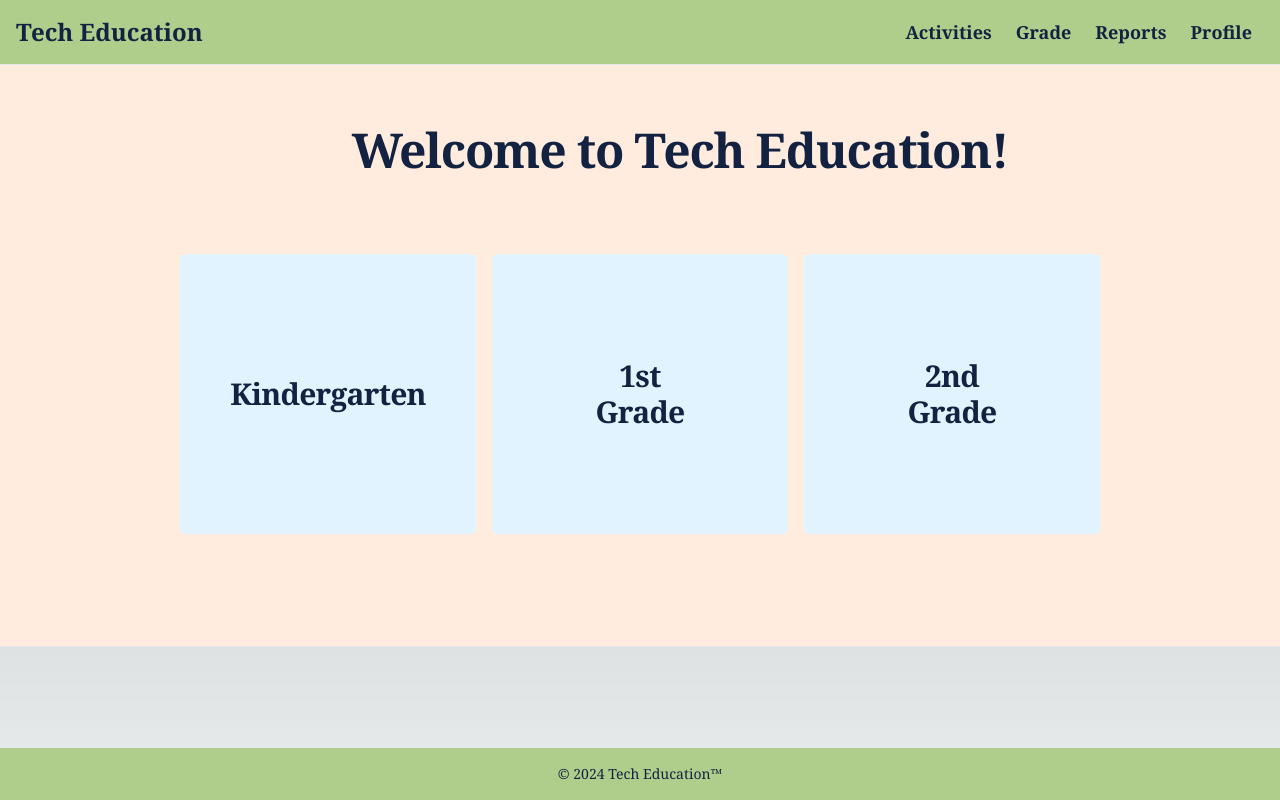
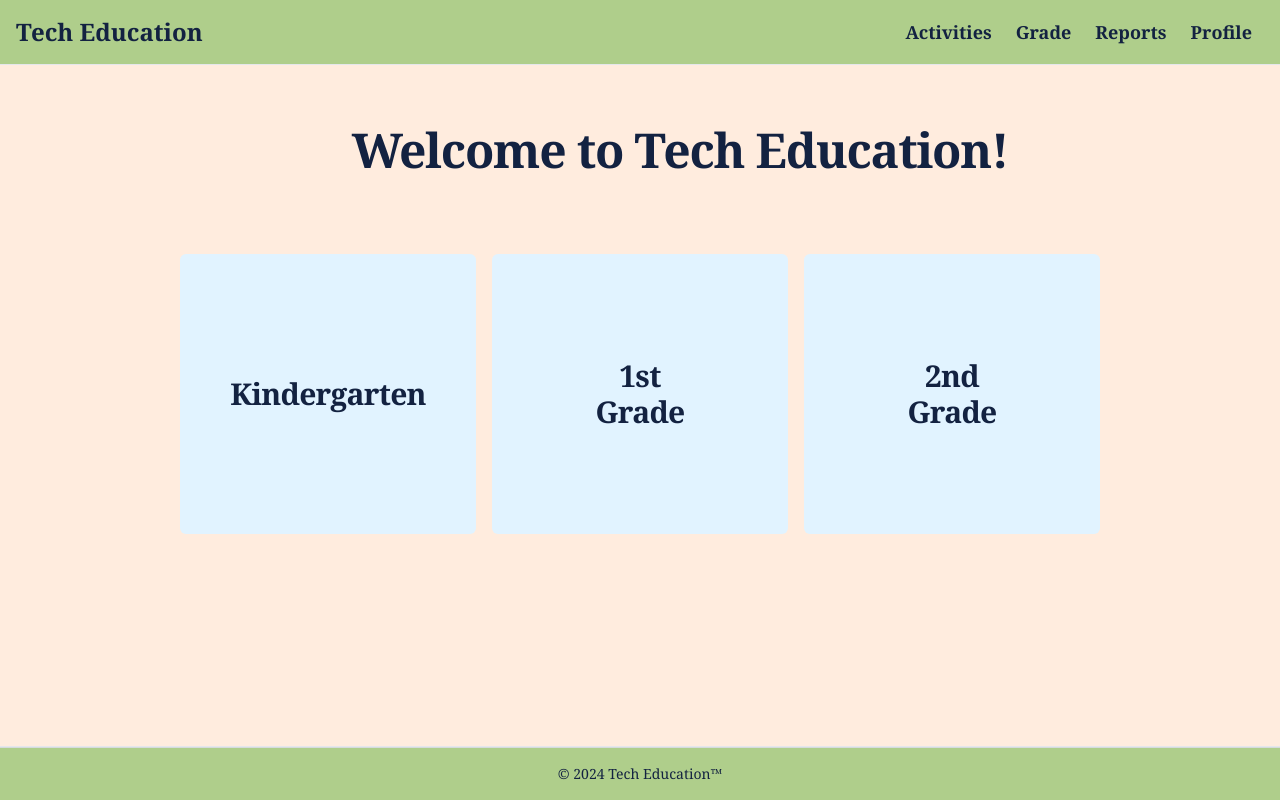
Before and after one commit to ExzyELI/tech-education, a Next.js app: page / in a window 1280 px wide. Built offline with nearby package versions, Linux system fonts and the light colour scheme.

Commit message:
footer fixed

```diff
--- a/src/app/page.tsx
+++ b/src/app/page.tsx
@@ -27,7 +27,7 @@ export default function Home() {
       {/* navbar ends */}
 
       {/* banner begins */}
-      <section className="-mb-[105px] border-b bg-[#ffecde] lg:-mt-5">
+      <section className="pb-[100px] border-b bg-[#ffecde] lg:-mt-5">
         <div className="px-6 py-12 text-center md:px-12 lg:my-12 lg:text-left">
           <div className="w-100 mx-auto sm:max-w-2xl md:max-w-3xl lg:max-w-5xl xl:max-w-7xl">
 
```
